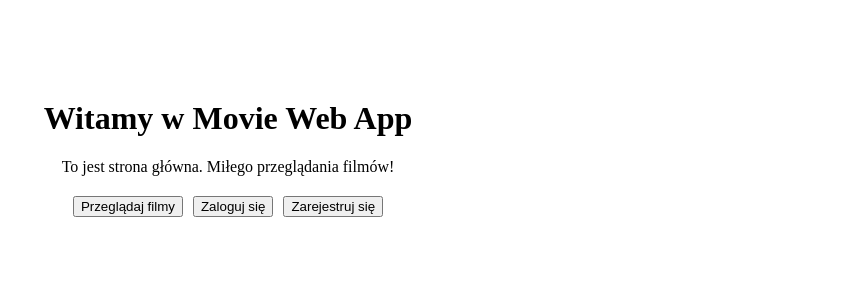
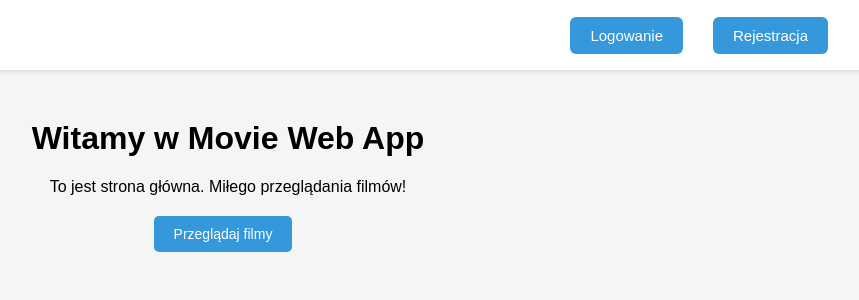
Before and after one commit to k0stus/Movie-web-service, a React (Vite) app in the folder frontend/: page / in a window 1280 px wide. Shown: the top 300 px of the page, without its empty margins (412-1271 px from the left). Built offline with nearby package versions, Linux system fonts and the light colour scheme.

Commit message:
Add navbar plus basic styling

```diff
--- a/frontend/src/App.jsx
+++ b/frontend/src/App.jsx
@@ -3,6 +3,7 @@ import { BrowserRouter as Router, Routes, Route } from "react-router-dom";
 import Home from "./pages/Home";
 import Login from "./pages/Login";
 import Register from "./pages/Register";
+import "./styles/global.css";
 
 function App() {
   return (
--- /dev/null
+++ b/frontend/src/components/Navbar.jsx
@@ -0,0 +1,54 @@
+import React from "react";
+import { useNavigate } from "react-router-dom";
+
+export default function Navbar() {
+  const navigate = useNavigate();
+
+  return (
+    <nav style={styles.nav}>
+      <div style={styles.buttons}>
+        <button style={styles.button} onClick={() => navigate("/login")}>
+          Logowanie
+        </button>
+
+        <button style={styles.button} onClick={() => navigate("/register")}>
+          Rejestracja
+        </button>
+      </div>
+    </nav>
+  );
+}
+const styles = {
+  nav: {
+    width: "100%",
+    backgroundColor: "#ffffff",
+    boxShadow: "0 2px 4px rgba(0,0,0,0.1)",
+    padding: "15px 40px",
+    boxSizing: "border-box",
+    height: "70px",
+    position: "fixed",
+    top: 0,
+    left: 0,
+
+    display: "flex",
+    justifyContent: "flex-end",
+    alignItems: "center",
+    zIndex: 1000,
+  },
+
+  buttons: {
+    display: "flex",
+    gap: "20px",
+  },
+
+  button: {
+    backgroundColor: "#3498db",
+    color: "white",
+    padding: "10px 20px",
+    border: "none",
+    borderRadius: "6px",
+    cursor: "pointer",
+    fontSize: "15px",
+    whiteSpace: "nowrap",
+  },
+};
--- a/frontend/src/pages/Home.jsx
+++ b/frontend/src/pages/Home.jsx
@@ -1,33 +1,27 @@
 import React from "react";
 import { useNavigate } from "react-router-dom";
+import Navbar from "../components/Navbar";
 
 function Home() {
   const navigate = useNavigate();
 
   return (
-    <div style={{ textAlign: "center", marginTop: "100px" }}>
+    <>
+      <Navbar />
+      <div style={{ textAlign: "center", marginTop: "120px" }}>
         <h1>Witamy w Movie Web App</h1>
         <p>To jest strona główna. Miłego przeglądania filmów!</p>
+
         <div style={{ marginTop: "20px" }}>
           <button
-          onClick={() => alert("Funkcja wkrótce dostępna!")}
+            onClick={() => alert("Ta funkcja już wkrótce!")}
             style={{ marginRight: "10px" }}
           >
             Przeglądaj filmy
           </button>
-
-        <button
-          onClick={() => navigate("/login")}
-          style={{ marginRight: "10px" }}
-        >
-          Zaloguj się
-        </button>
-
-        <button onClick={() => navigate("/register")}>
-          Zarejestruj się
-        </button>
         </div>
       </div>
+    </>
   );
 }
 
--- /dev/null
+++ b/frontend/src/styles/global.css
@@ -0,0 +1,83 @@
+/* Globalne ustawienia */
+body {
+  font-family: Arial, sans-serif;
+  background-color: #f5f5f5;
+  margin: 0;
+  padding: 0;
+}
+
+/* Strona Home, Login, Register */
+.home-page,
+.login-page,
+.register-page {
+  display: flex;
+  flex-direction: column;
+  align-items: center;
+  justify-content: flex-start;
+  min-height: 100vh;
+  padding-top: 100px;
+}
+
+/* Formularze */
+.login-form,
+.register-form {
+  background-color: #ffffff;
+  padding: 30px 40px;
+  border-radius: 10px;
+  box-shadow: 0 4px 6px rgba(0,0,0,0.1);
+  width: 300px;
+  text-align: center;
+}
+
+.login-form h2,
+.register-form h2 {
+  margin-bottom: 20px;
+  color: #333333;
+}
+
+/* Inputy */
+input[type="email"],
+input[type="password"] {
+  width: 100%;
+  padding: 10px 12px;
+  margin-bottom: 12px;
+  border: 1px solid #ccc;
+  border-radius: 5px;
+  box-sizing: border-box;
+  font-size: 14px;
+}
+
+/* Błąd walidacji */
+.error-message {
+  color: #e74c3c;
+  font-size: 12px;
+  margin-bottom: 10px;
+  text-align: left;
+}
+
+/* Przyciski */
+button {
+  background-color: #3498db;
+  color: white;
+  padding: 10px 20px;
+  border: none;
+  border-radius: 5px;
+  cursor: pointer;
+  font-size: 14px;
+  transition: background-color 0.2s ease;
+}
+
+button:hover {
+  background-color: #2980b9;
+}
+
+/* Odstępy między przyciskami */
+button + button {
+  margin-left: 10px;
+}
+
+/* Dodatkowy margines dla przycisku powrotu */
+.login-page button,
+.register-page button {
+  margin-top: 10px;
+}
```
Lines whose indentation alone changed are shown as unchanged.
